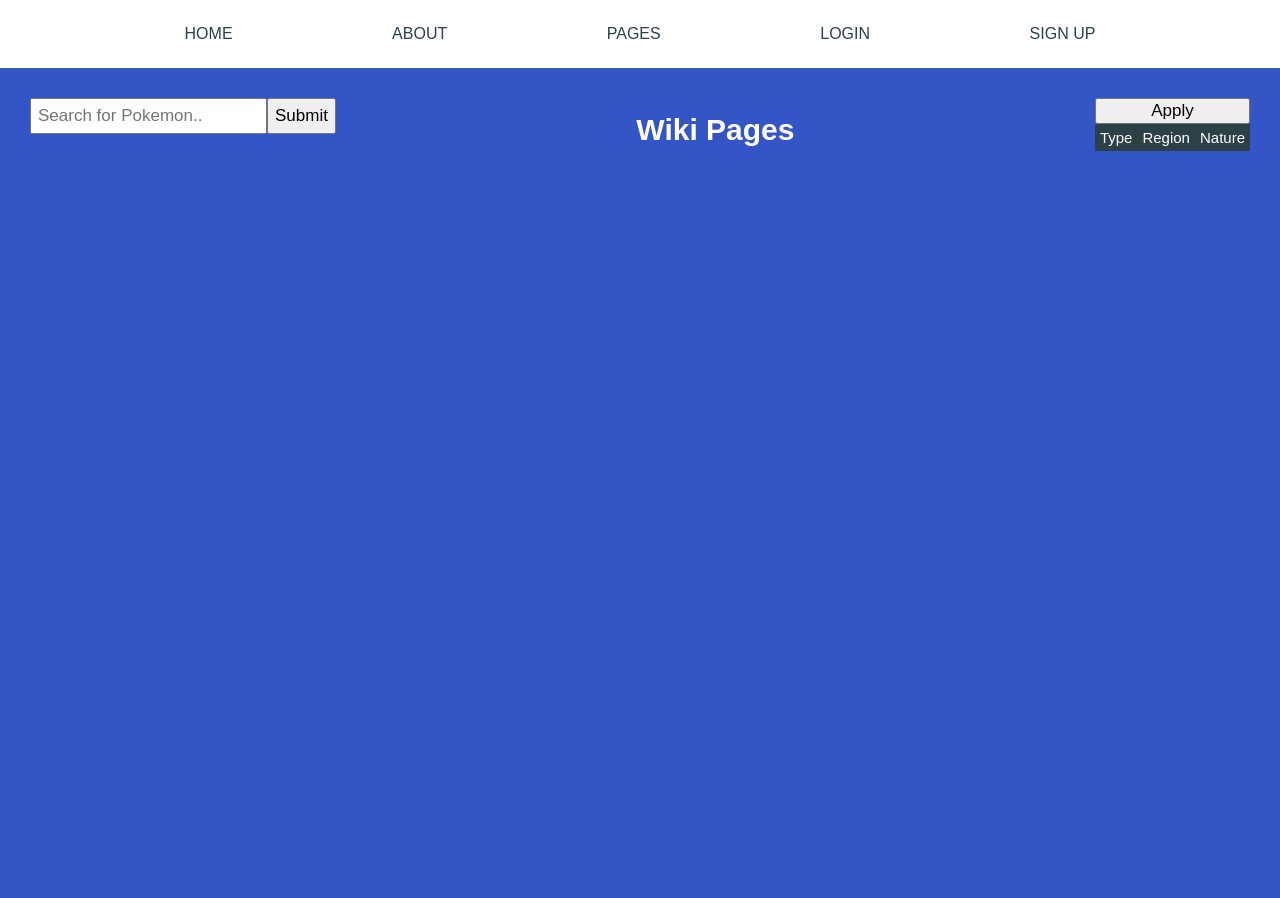
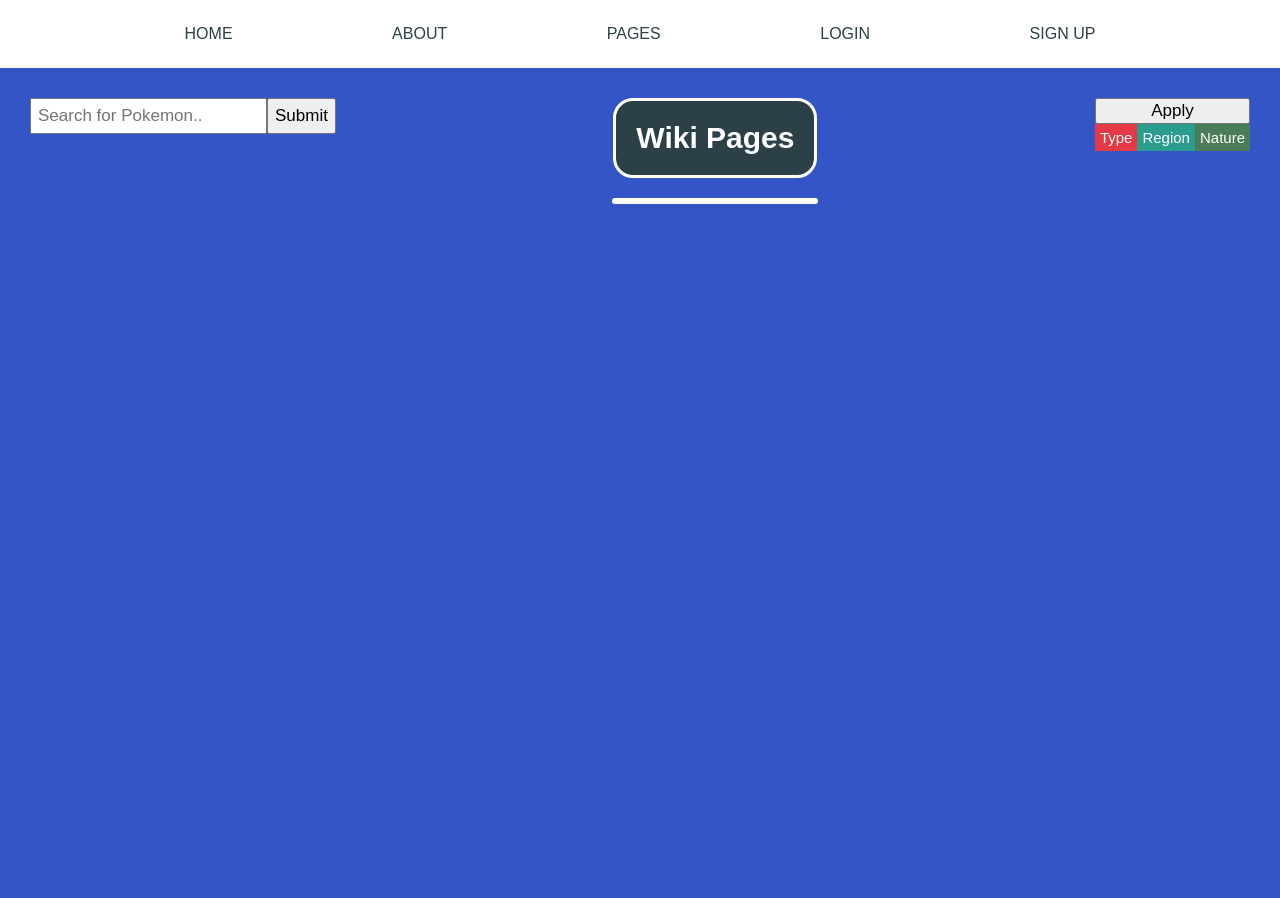
Before and after one commit to javidangarcia/pokemon-wiki, a Flask app: template flaskr/templates/pages.html in a window 1280 px wide. Run offline with Flask 2, Linux system fonts and the light colour scheme; the template is opened without the code that fills it, so the values that code supplies are empty; some libraries are stand-ins or nearby versions; some web fonts are replaced.

Commit message:
added more styling to pages list

```diff
--- a/flaskr/static/main.css
+++ b/flaskr/static/main.css
@@ -1,4 +1,3 @@
-
 @import url('https://fonts.cdnfonts.com/css/pokemon-solid');
 
 
@@ -33,7 +32,7 @@ body {
 
 .title {
     display: flex;
-    height: 90vh;
+    height: 100vh;
     justify-content: center;
     align-items: center;
     flex-direction: column;
@@ -57,14 +56,26 @@ body {
 /* About Page */
 
 
-.about {
+.about-section {
     display: flex;
-    height: 90vh;
+    height: 100vh;
     justify-content: center;
     align-items: center;
     flex-direction: column;
     color: white;
     background-color: rgb(51, 85, 197);
+}
+
+.about {
+    display: flex;
+    justify-content: center;
+    align-items: center;
+    flex-direction: column;
+    color: white;
+    background-color: #2C4047;
+    border: 3px solid white;
+    border-radius: 5px;
+    padding: 100px;
 }
 
 .about img {
@@ -75,6 +86,10 @@ body {
 .about p {
     display: flex;
     justify-content: center;
+}
+
+.authors {
+    margin-bottom: 30px;
 }
 
 
@@ -106,16 +121,10 @@ body {
     font-size: 17px;
 }
 
-.filter {
-    padding: 7px;
-    font-size: 17px;
-}
-
 .pages {
     display: flex;
     min-height: 100vh;
     height: auto;
-    justify-content: left;
     align-items: center;
     flex-direction: column;
     color: white;
@@ -125,14 +134,23 @@ body {
 .user-pages {
     display: flex;
     flex-direction: column;
-    padding-bottom: 100px;
+    background-color: #2C4047;
+    border: 3px solid white;
+    padding-left: 100px;
+    padding-right: 100px;
+    border-radius: 30px;
+    margin-bottom: 100px;
 }
 
 .pages h3 {
     font-size: 30px;
     font-weight: 600;
-    margin-top: 15px;
+    margin-top: 0px;
     margin-bottom: 20px;
+    background-color: #2C4047;
+    border: 3px solid white;
+    padding: 20px;
+    border-radius: 20px;
 }
 
 .pages a {
@@ -140,6 +158,7 @@ body {
     padding: 10px;
     color: #f1faee;
     text-decoration: None;
+    text-align: center;
 }
 
 
@@ -375,7 +394,7 @@ body {
 }
 
 
-/* Checkbox */
+/* Filtering: Checkbox */
 
 input[type=checkbox] + label {
     display: block;
@@ -433,14 +452,25 @@ input[type=checkbox]:checked:disabled + label:before {
     display: flex;
 }
 
+.apply {
+    font-size: 17px;
+}
+
 .filter-options p {
     font-size: 15px;
     text-align: center;
-    background-color: #2C4047;
     margin: 0px;
     padding: 5px;
 }
 
-.apply {
-    font-size: 17px;
+#type-category {
+    background-color: #e63946;
 }
+
+#region-category {
+    background-color: #2a9d8f;
+}
+
+#nature-category {
+    background-color: #4a7c59;
+}
--- a/flaskr/templates/pages.html
+++ b/flaskr/templates/pages.html
@@ -14,7 +14,9 @@ Wiki Pages
     </div>
 
     <div class="pages">
-        <h3>Wiki Pages</h3>
+        <div>
+            <h3>Wiki Pages</h3>
+        </div>
         <div class="user-pages">
             {% for page in pages %}
                 <a href="{{page}}">{{ (page[6:]).capitalize()}}</a>
@@ -27,21 +29,21 @@ Wiki Pages
             <input class="apply" type="submit" value="Apply">
             <div class="filter-options">
                 <div>
-                    <p>Type</p>
+                    <p id="type-category">Type</p>
                     {% for type in categories["types"] %}
                         <input type="checkbox" class="types-check" name="type" id="{{type}}" value="{{type}}">
                         <label for="{{type}}">{{type}}</label>
                     {% endfor %}
                 </div>
                 <div>
-                    <p>Region</p>
+                    <p id="region-category">Region</p>
                     {% for region in categories["regions"] %}
                         <input type="checkbox" class="regions-check" name="region" id="{{region}}" value="{{region}}">
                         <label for="{{region}}">{{region}}</label>
                     {% endfor %}
                 </div>
                 <div>
-                    <p>Nature</p>
+                    <p id="nature-category">Nature</p>
                     {% for nature in categories["natures"] %}
                     <input type="checkbox" class="natures-check" name="nature" id="{{nature}}" value="{{nature}}">
                     <label for="{{nature}}">{{nature}}</label>
```
Also changed, not shown: flaskr/templates/about.html (+2 -1 lines).
